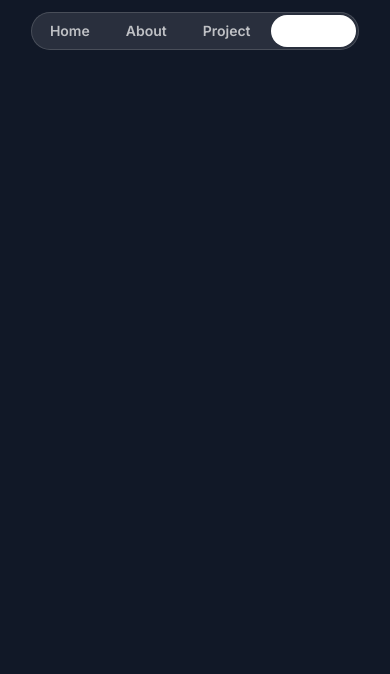
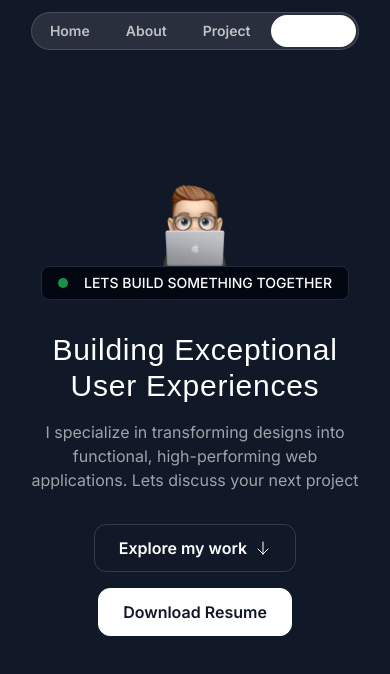
Before and after one commit to AsifAhmedSahil/portfolio-2024, a Next.js app: page / in a window 390 px wide. Shown: the top 674 px of the page. Built offline with nearby package versions, Linux system fonts and the light colour scheme; a web font is replaced by a local one.

Commit message:
mobile version design hero section:

```diff
--- a/src/app/page.tsx
+++ b/src/app/page.tsx
@@ -1,9 +1,11 @@
 import { Header } from "@/sections/Header";
+import { HeroSection } from "@/sections/Hero";
 
 export default function Home() {
   return (
     <div>
       <Header/>
+      <HeroSection/>
     </div>
   );
 }
--- a/src/sections/Hero.tsx
+++ b/src/sections/Hero.tsx
@@ -1,3 +1,36 @@
+import memojiImage from "@/assets/images/memoji-computer.png"
+import Arrowdown from "@/assets/icons/arrow-down.svg"
+import Image from "next/image";
+
+
 export const HeroSection = () => {
-  return <div>Hero Section</div>;
+  return (
+    <div className="py-32">
+      <div className="container ">
+        <div className="flex items-center flex-col">
+        <Image src={memojiImage} alt="pc" className="size-[100px]"/>
+        <div className="bg-gray-950 border border-gray-800 px-4 py-1.5 inline-flex items-center rounded-lg gap-4">
+          <div className="size-2.5 bg-green-500 rounded-full animate-pulse"></div>
+          <div className="text-sm font-medium uppercase">
+          lets build something together
+          </div>
+        </div>
+        </div>
+        <h1 className="font-serif text-3xl text-center mt-8 tracking-wide">Building Exceptional User Experiences</h1>
+        <p className="mt-4 text-center text-white/60">I specialize in transforming designs into functional, high-performing web applications. Lets discuss your next project</p>
+        <div className="flex flex-col items-center mt-8">
+          <button className="inline-flex items-center gap-2 border border-white/15 px-6 h-12 rounded-xl">
+            <span className="font-semibold">Explore my work</span>
+            <Arrowdown className="size-4"/>
+          </button>
+
+          <button className="inline-flex items-center gap-2 border border-white bg-white text-gray-900 mt-4 h-12 px-6 rounded-xl">
+            <span className="font-semibold">Download Resume</span>
+
+          </button>
+
+        </div>
+      </div>
+    </div>
+  );
 };
```
